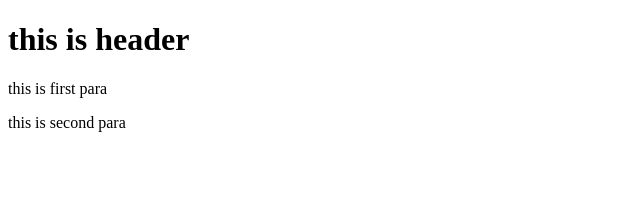
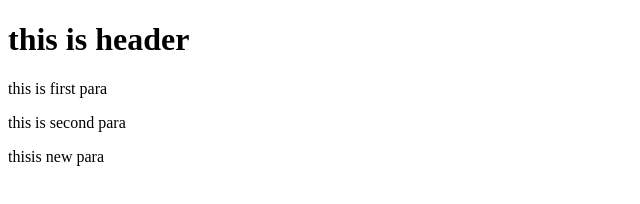
Before and after one commit to Ram-Avtar/git_test, a website: page index.html in a window 1280 px wide. Shown: the whole page, without its empty margins (0-640 px from the left). Drawn offline with Linux system fonts and the light colour scheme.

Commit message:
fourth commit

```diff
--- a/index.html
+++ b/index.html
@@ -9,5 +9,6 @@
 	</h1>
 	<p>this is first para</p>
 	<p>this is second para</p>
+	<p>thisis new para</p>
 </body>
 </html>
```
Also changed, not shown: package.json (added, +24 -0 lines), 2 other files.
